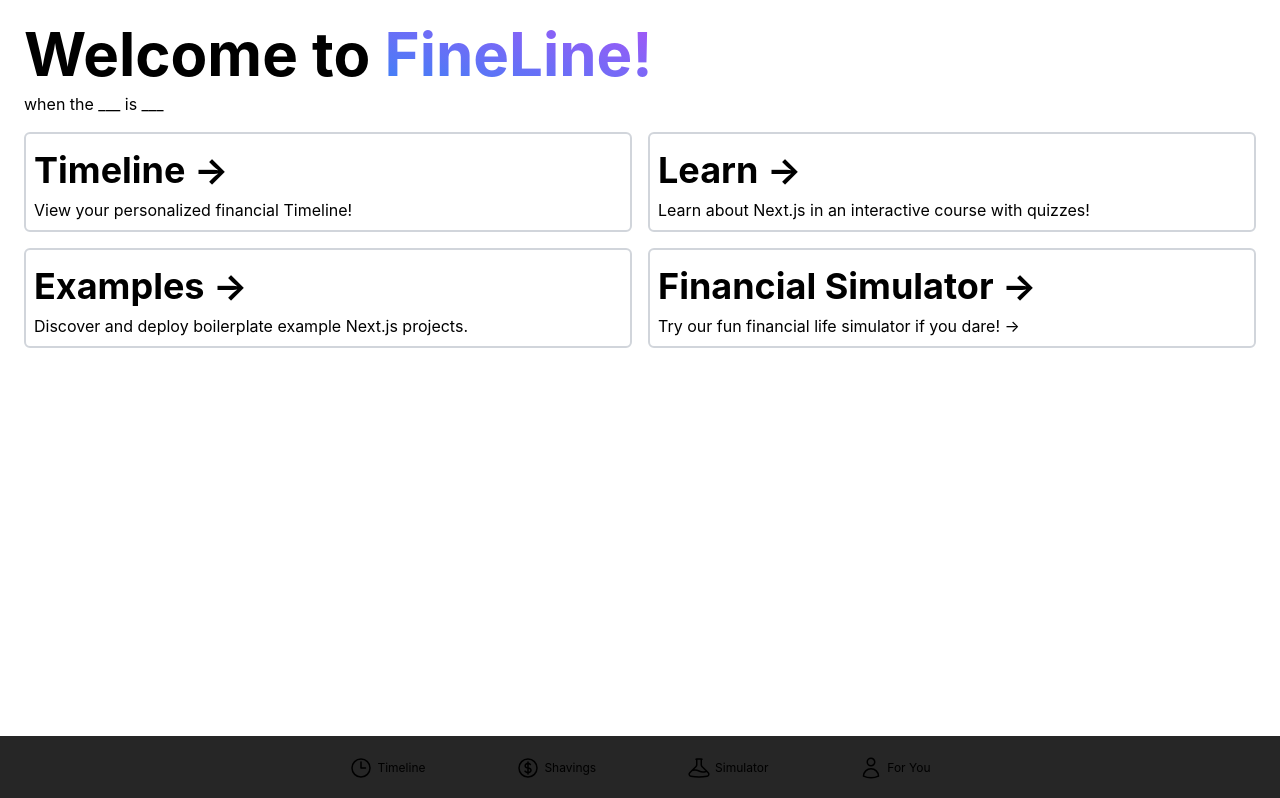
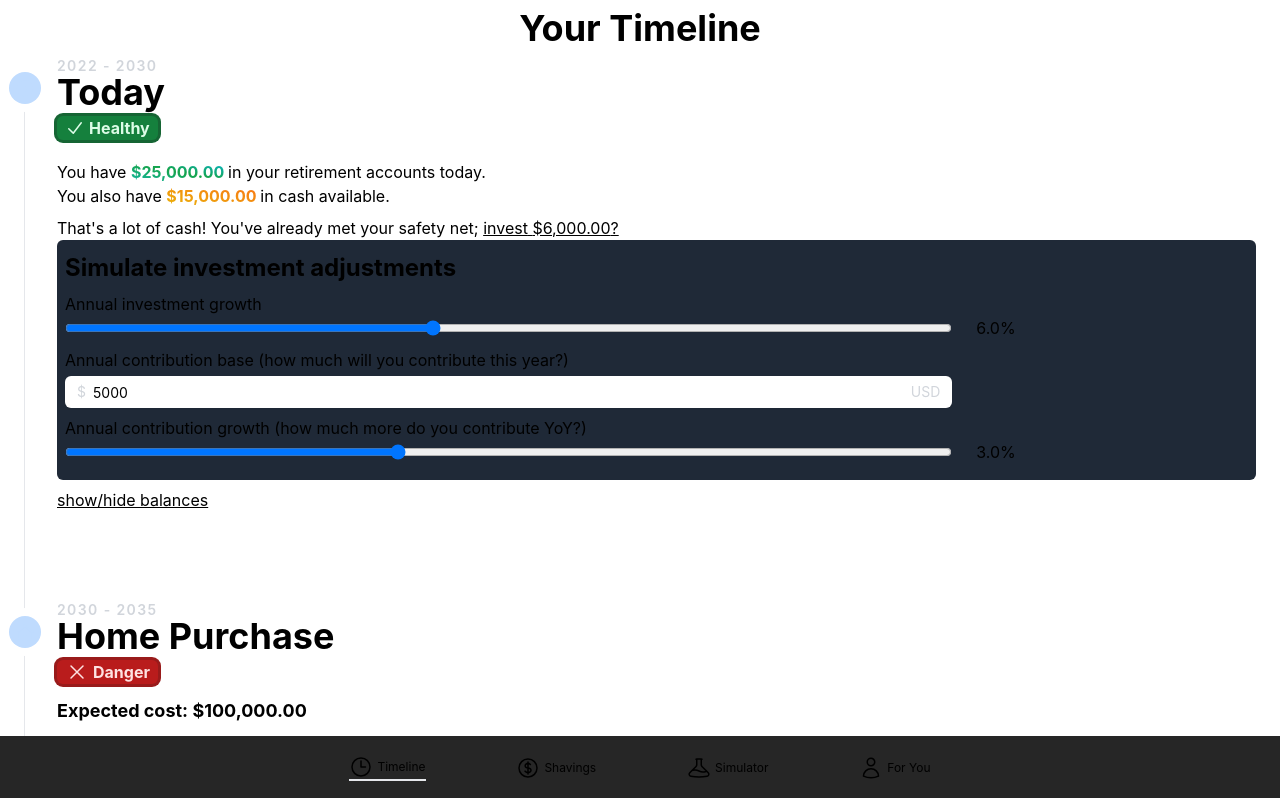
Before and after one commit to jacksonwelsh/hackdfw22, a Next.js app: page / in a window 1280 px wide. Shown: the top 798 px of the page. Built offline with nearby package versions, Linux system fonts and the light colour scheme.

Commit message:
changed home page

```diff
--- a/components/NavBar/index.tsx
+++ b/components/NavBar/index.tsx
@@ -1,14 +1,14 @@
 import Link from "next/link";
 import { useRouter } from "next/router";
-import { AnimateSharedLayout, motion } from 'framer-motion'
+import { AnimateSharedLayout, motion } from "framer-motion";
 
 const isActiveLink = (href: string, currentPathname: string): boolean => {
-  if (href === '/') {
-      return href === currentPathname
+  if (href === "/") {
+    return href === currentPathname;
   }
 
-  return currentPathname.startsWith(href)
-}
+  return currentPathname.startsWith(href);
+};
 
 interface RouteProps {
   route: string;
@@ -18,34 +18,86 @@ interface RouteProps {
 
 const ROUTES: RouteProps[] = [
   {
-    route: '/timeline',
-    label: 'Timeline',
-    icon: <svg xmlns="http://www.w3.org/2000/svg" fill="none" viewBox="0 0 24 24" strokeWidth={1.5} stroke="currentColor" className="w-6 h-6">
-    <path strokeLinecap="round" strokeLinejoin="round" d="M12 6v6h4.5m4.5 0a9 9 0 11-18 0 9 9 0 0118 0z" />
+    route: "/",
+    label: "Timeline",
+    icon: (
+      <svg
+        xmlns="http://www.w3.org/2000/svg"
+        fill="none"
+        viewBox="0 0 24 24"
+        strokeWidth={1.5}
+        stroke="currentColor"
+        className="w-6 h-6"
+      >
+        <path
+          strokeLinecap="round"
+          strokeLinejoin="round"
+          d="M12 6v6h4.5m4.5 0a9 9 0 11-18 0 9 9 0 0118 0z"
+        />
       </svg>
+    ),
   },
   {
-    route: '/shavings',
-    label: 'Shavings',
-    icon: <svg xmlns="http://www.w3.org/2000/svg" fill="none" viewBox="0 0 24 24" strokeWidth={1.5} stroke="currentColor" className="w-6 h-6">
-    <path strokeLinecap="round" strokeLinejoin="round" d="M12 6v12m-3-2.818l.879.659c1.171.879 3.07.879 4.242 0 1.172-.879 1.172-2.303 0-3.182C13.536 12.219 12.768 12 12 12c-.725 0-1.45-.22-2.003-.659-1.106-.879-1.106-2.303 0-3.182s2.9-.879 4.006 0l.415.33M21 12a9 9 0 11-18 0 9 9 0 0118 0z" />
+    route: "/shavings",
+    label: "Shavings",
+    icon: (
+      <svg
+        xmlns="http://www.w3.org/2000/svg"
+        fill="none"
+        viewBox="0 0 24 24"
+        strokeWidth={1.5}
+        stroke="currentColor"
+        className="w-6 h-6"
+      >
+        <path
+          strokeLinecap="round"
+          strokeLinejoin="round"
+          d="M12 6v12m-3-2.818l.879.659c1.171.879 3.07.879 4.242 0 1.172-.879 1.172-2.303 0-3.182C13.536 12.219 12.768 12 12 12c-.725 0-1.45-.22-2.003-.659-1.106-.879-1.106-2.303 0-3.182s2.9-.879 4.006 0l.415.33M21 12a9 9 0 11-18 0 9 9 0 0118 0z"
+        />
       </svg>
+    ),
   },
   {
-    route: '/simulator',
-    label: 'Simulator',
-    icon: <svg xmlns="http://www.w3.org/2000/svg" fill="none" viewBox="0 0 24 24" strokeWidth={1.5} stroke="currentColor" className="w-6 h-6">
-    <path strokeLinecap="round" strokeLinejoin="round" d="M9.75 3.104v5.714a2.25 2.25 0 01-.659 1.591L5 14.5M9.75 3.104c-.251.023-.501.05-.75.082m.75-.082a24.301 24.301 0 014.5 0m0 0v5.714c0 .597.237 1.17.659 1.591L19.8 15.3M14.25 3.104c.251.023.501.05.75.082M19.8 15.3l-1.57.393A9.065 9.065 0 0112 15a9.065 9.065 0 00-6.23-.693L5 14.5m14.8.8l1.402 1.402c1.232 1.232.65 3.318-1.067 3.611A48.309 48.309 0 0112 21c-2.773 0-5.491-.235-8.135-.687-1.718-.293-2.3-2.379-1.067-3.61L5 14.5" />
+    route: "/simulator",
+    label: "Simulator",
+    icon: (
+      <svg
+        xmlns="http://www.w3.org/2000/svg"
+        fill="none"
+        viewBox="0 0 24 24"
+        strokeWidth={1.5}
+        stroke="currentColor"
+        className="w-6 h-6"
+      >
+        <path
+          strokeLinecap="round"
+          strokeLinejoin="round"
+          d="M9.75 3.104v5.714a2.25 2.25 0 01-.659 1.591L5 14.5M9.75 3.104c-.251.023-.501.05-.75.082m.75-.082a24.301 24.301 0 014.5 0m0 0v5.714c0 .597.237 1.17.659 1.591L19.8 15.3M14.25 3.104c.251.023.501.05.75.082M19.8 15.3l-1.57.393A9.065 9.065 0 0112 15a9.065 9.065 0 00-6.23-.693L5 14.5m14.8.8l1.402 1.402c1.232 1.232.65 3.318-1.067 3.611A48.309 48.309 0 0112 21c-2.773 0-5.491-.235-8.135-.687-1.718-.293-2.3-2.379-1.067-3.61L5 14.5"
+        />
       </svg>
+    ),
   },
   {
-    route: '/foryou',
-    label: 'For You',
-    icon: <svg xmlns="http://www.w3.org/2000/svg" fill="none" viewBox="0 0 24 24" strokeWidth={1.5} stroke="currentColor" className="w-6 h-6">
-    <path strokeLinecap="round" strokeLinejoin="round" d="M15.75 6a3.75 3.75 0 11-7.5 0 3.75 3.75 0 017.5 0zM4.501 20.118a7.5 7.5 0 0114.998 0A17.933 17.933 0 0112 21.75c-2.676 0-5.216-.584-7.499-1.632z" />
+    route: "/foryou",
+    label: "For You",
+    icon: (
+      <svg
+        xmlns="http://www.w3.org/2000/svg"
+        fill="none"
+        viewBox="0 0 24 24"
+        strokeWidth={1.5}
+        stroke="currentColor"
+        className="w-6 h-6"
+      >
+        <path
+          strokeLinecap="round"
+          strokeLinejoin="round"
+          d="M15.75 6a3.75 3.75 0 11-7.5 0 3.75 3.75 0 017.5 0zM4.501 20.118a7.5 7.5 0 0114.998 0A17.933 17.933 0 0112 21.75c-2.676 0-5.216-.584-7.499-1.632z"
+        />
       </svg>
+    ),
   },
-]
+];
 
 type NavBarProps = {};
 
@@ -56,11 +108,14 @@ return (
     <AnimateSharedLayout>
       <nav className="fixed inset-x-0 bottom-0 h-16 p-4 bg-neutral-800">
         <div className="max-w-2xl mx-auto h-full flex justify-around items-center">
-      {ROUTES.map(({route, label, icon}) => {
+          {ROUTES.map(({ route, label, icon }) => {
             return (
               <Link key={label} href={route} scroll={false}>
                 <a className=" flex flex-col relative">
-              <span className="flex flex-col gap-1 items-center sm:flex-row">{icon}<span className="text-xs">{label}</span></span>
+                  <span className="flex flex-col gap-1 items-center sm:flex-row">
+                    {icon}
+                    <span className="text-xs">{label}</span>
+                  </span>
                   {isActiveLink(route, router.pathname) && (
                     <motion.div
                       layoutId="navigation-underline"
@@ -70,7 +125,7 @@ return (
                   )}
                 </a>
               </Link>
-        )
+            );
           })}
         </div>
       </nav>
--- a/pages/index.tsx
+++ b/pages/index.tsx
@@ -1,71 +1,304 @@
 import type { NextPage } from "next";
+import {
+  HomeIcon,
+  PaperAirplaneIcon,
+  BanknotesIcon,
+  ArrowRightCircleIcon,
+} from "@heroicons/react/24/solid";
 import Head from "next/head";
-import Image from "next/image";
-import Link from "next/link";
-import Card from "../components/Card";
+import Segment, { Status } from "../components/timeline/Segment";
+import Modal from "../components/Modal";
+import Tools, { FinanceState } from "../components/timeline/Tools";
+import { useEffect, useState } from "react";
+import FadeInFromTop from "../components/Animations/FadeInFromTop";
 
-const Home: NextPage = () => {
+type Goal = {
+  title: string;
+  cost: number;
+  goalYear: number;
+  type: "goal" | "retirement";
+  icon: React.ReactNode;
+  description?: string;
+};
+
+type Health = "ok" | "over" | "under";
+
+type CalculatedGoal = Goal & {
+  endAmt: number;
+  steps: Record<number, [number, number]>;
+};
+
+const Timeline: NextPage = () => {
+  const calculateGrowth = (
+    startAmt: number,
+    startYear: number,
+    endYear: number,
+    yoyGrowth: number,
+    annualContribution: number,
+    annualContributionIncrease = 0.03
+  ): [number, Record<number, [number, number]>] => {
+    const yearsElapsed = endYear - startYear;
+    let A = annualContribution;
+    let P = startAmt;
+
+    const M: Record<number, [number, number]> = {};
+    for (let i = 0; i < yearsElapsed; ++i) {
+      P += A;
+      P *= 1 + yoyGrowth;
+      A *= 1 + annualContributionIncrease;
+      M[startYear + i] = [P, A];
+      console.log({ M });
+    }
+
+    return [P, M];
+  };
+
+  const [growth, setGrowth] = useState(0.06);
+  const [annualInvestmentBase, setAnnualInvestmentBase] = useState(5_000);
+  const [annualContributionIncrease, setAnnualContributionIncrease] =
+    useState(0.03);
+
+  const [finances, setFinances] = useState<FinanceState>({
+    currInvestments: 25_000,
+    currCash: 15000,
+    growth,
+    annualInvestmentBase,
+    annualContributionIncrease,
+    year: 2022,
+    birthYear: 2000,
+    safetyNet: 6000,
+  });
+
+  const [goals, setGoals] = useState<Goal[]>([
+    {
+      title: "Home Purchase",
+      cost: 100_000,
+      goalYear: 2030,
+      type: "goal",
+      icon: <HomeIcon />,
+    },
+    {
+      title: "EuroTrip 2035",
+      cost: 5_000,
+      goalYear: 2035,
+      type: "goal",
+      icon: <PaperAirplaneIcon />,
+    },
+    {
+      title: "Home Upgrade",
+      cost: 200_000,
+      goalYear: 2045,
+      type: "goal",
+      icon: <HomeIcon />,
+    },
+    {
+      title: "Full Retirement",
+      cost: 4_000_000,
+      goalYear: 2067,
+      type: "retirement",
+      icon: <BanknotesIcon />,
+    },
+  ]);
+
+  const [calculated, setCalculated] = useState<CalculatedGoal[]>([]);
+
+  useEffect(() => {
+    console.log("bruh");
+    setCalculated([]);
+    const inner: CalculatedGoal[] = [];
+    for (let i = 0; i < goals.length; ++i) {
+      console.log(calculated);
+      console.log({ i });
+      const goal = goals[i];
+      const prevAmount =
+        i === 0
+          ? finances.currInvestments
+          : inner[i - 1].endAmt -
+            Math.min(inner[i - 1].endAmt, inner[i - 1].cost);
+      const startYear = i === 0 ? finances.year : inner[i - 1].goalYear;
+
+      const [endAmt, steps] = calculateGrowth(
+        prevAmount,
+        startYear,
+        goal.goalYear,
+        finances.growth,
+        finances.annualInvestmentBase,
+        finances.annualContributionIncrease
+      );
+
+      inner.push({ ...goal, endAmt, steps });
+      setCalculated((calculated) => [
+        ...calculated,
+        { ...goal, endAmt, steps },
+      ]);
+    }
+  }, [
+    goals,
+    growth,
+    annualContributionIncrease,
+    annualInvestmentBase,
+    finances.annualContributionIncrease,
+    finances.annualInvestmentBase,
+    finances.growth,
+  ]);
+  console.log({ calculated });
+
+  const formatter = Intl.NumberFormat("en-US", {
+    style: "currency",
+    currency: "USD",
+  });
+
+  const health: Health =
+    finances.currCash > finances.safetyNet &&
+    finances.currCash < finances.safetyNet * 1.75
+      ? "ok"
+      : finances.currCash > finances.safetyNet * 1.75
+      ? "over"
+      : "under";
+
+  const [modalOpen, setModalOpen] = useState(false);
+
+  const confirmInvestment = () => {
+    const amt = finances.currCash - finances.safetyNet * 1.5;
+    setFinances((finances) => ({
+      ...finances,
+      currCash: (finances.currCash -= amt),
+      currInvestments: (finances.currInvestments += amt),
+    }));
+    setModalOpen(false);
+  };
+
   return (
-    <div className="">
+    <>
       <Head>
-        <title>Create Next App</title>
-        <meta name="description" content="Generated by create next app" />
-        <link rel="icon" href="/favicon.ico" />
+        <title>Timeline</title>
       </Head>
+      <Modal
+        title={`Invest ${formatter.format(
+          finances.currCash - finances.safetyNet * 1.5
+        )}?`}
+        open={modalOpen}
+        setOpen={setModalOpen}
+        onConfirm={confirmInvestment}
+      >
+        {" "}
+      </Modal>
+      <main className="container mx-auto px-2 snap-y snap-mandatory">
+        <FadeInFromTop>
+          <h1 className="text-4xl font-bold mb-0 text-center">Your Timeline</h1>
+        </FadeInFromTop>
 
-      <main className="container mx-auto py-4 px-2">
-        <h1 className="font-bold text-6xl">
-          Welcome to{" "}
-          <a
-            href="/"
-            className="text-transparent bg-gradient-to-tr from-blue-500 to-purple-500 bg-clip-text"
+        <ol className="relative border-l border-gray-200 dark:border-gray-700 ml-4 sm:ml-0">
+          <Segment
+            status="ok"
+            title="Today"
+            year={new Date().getFullYear()}
+            yearUntil={calculated[0]?.goalYear}
+            icon={<ArrowRightCircleIcon />}
+            steps={calculated[0]?.steps}
           >
-            FineLine!
-          </a>
-        </h1>
+            <p>
+              You have{" "}
+              <span className="bg-gradient-to-tr from-teal-500 via-green-600 to-cyan-500 font-bold text-transparent bg-clip-text">
+                {formatter.format(finances.currInvestments)}{" "}
+              </span>
+              in your retirement accounts today.
+            </p>
+            <p>
+              You also have{" "}
+              <span
+                className={
+                  "bg-gradient-to-tr font-bold text-transparent bg-clip-text " +
+                  (health === "ok"
+                    ? "from-teal-500 via-green-600 to-cyan-500"
+                    : health === "over"
+                    ? "from-yellow-500 to-orange-500"
+                    : "from-red-500 to-pink-500")
+                }
+              >
+                {formatter.format(finances.currCash)}{" "}
+              </span>
+              in cash available.
+            </p>
+            <p className="mt-2">
+              {health === "ok" && "Nice! You've met your safety net goal."}
+              {health === "over" && (
+                <>
+                  That's a lot of cash! You've already met your safety net;{" "}
+                  <button
+                    className="underline"
+                    onClick={() => setModalOpen(true)}
+                  >
+                    invest{" "}
+                    {formatter.format(
+                      finances.currCash - finances.safetyNet * 1.5
+                    )}
+                    ?
+                  </button>
+                </>
+              )}
+              {health === "under" &&
+                "Looks like you still have some work to go to get your safety net built."}
+            </p>
+            <Tools {...finances} setFinances={setFinances} />
+          </Segment>
+          {calculated.map(
+            ({ title, goalYear, cost, type, icon, endAmt, steps }, idx) => {
+              const health: Status =
+                cost > endAmt ? "danger" : cost * 1.15 > endAmt ? "warn" : "ok";
 
-        <p className="">when the ___ is ___</p>
-
-        <div className="grid grid-cols-2 gap-4 my-4">
-          <Link href={"/timeline"}>
-            <a>
-            <Card>
-              <h2>Timeline &rarr;</h2>
-              <p>View your personalized financial Timeline!</p>
-              </Card>
-            </a>
-          </Link>
-
-          <a href="https://nextjs.org/learn" className="">
-            <Card>
-              <h2>Learn &rarr;</h2>
-              <p>Learn about Next.js in an interactive course with quizzes!</p>
-            </Card>
-          </a>
-
-          <a
-            href="https://github.com/vercel/next.js/tree/canary/examples"
-            className=""
-          >
-            <Card>
-              <h2>Examples &rarr;</h2>
-              <p>Discover and deploy boilerplate example Next.js projects.</p>
-            </Card>
-          </a>
-
-          <Link href={"/simulator"}>
-            <a>
-              <Card>
-                <h2>Financial Simulator &rarr;</h2>
-                <p>
-                  Try our fun financial life simulator if you dare! &rarr;
-                </p>
-            </Card></a>
-          </Link>
-        </div>
+              return (
+                <Segment
+                  status={health}
+                  title={title}
+                  year={goalYear}
+                  yearUntil={
+                    idx < calculated.length - 1
+                      ? calculated[idx + 1].goalYear
+                      : goalYear + 20
+                  }
+                  icon={icon}
+                  key={idx}
+                  steps={
+                    idx !== calculated.length - 1
+                      ? calculated[idx + 1].steps
+                      : undefined
+                  }
+                  cost={formatter.format(cost)}
+                >
+                  If you keep contributing at this rate, we expect you'll have
+                  about {formatter.format(endAmt)} invested when you hit this
+                  milestone.
+                  {health === "danger" && (
+                    <p className="text-red-500 font-bold">
+                      This will not fund your milestone.{" "}
+                      <button
+                        className="underline"
+                        onClick={() =>
+                          setGoals([
+                            ...goals.slice(0, idx),
+                            ...goals.slice(idx + 1),
+                          ])
+                        }
+                      >
+                        Skip this milestone?
+                      </button>
+                    </p>
+                  )}
+                  {health === "warn" && (
+                    <p className="text-orange-500 font-bold">
+                      This should fund your milestone, but we recommend
+                      increasing your investments to make sure you'll meet it.
+                    </p>
+                  )}
+                </Segment>
+              );
+            }
+          )}
+        </ol>
       </main>
-    </div>
+    </>
   );
 };
 
-export default Home;
+export default Timeline;
--- a/pages/shavings.tsx
+++ b/pages/shavings.tsx
@@ -50,6 +50,7 @@ const Shavings: NextPage<ShavingsProps> = ({ cards, shavings, retirement }) => {
       <div className="grid grid-cols-1 gap-4 my-4 px-10">
         <Card className="bg-neutral-800 border-none" key={uuidv4()}>
           <div className="grid grid-col-1 gap-4 my-4 px-12 break-words sm:grid-col-2 ">
+            <h6>This Month</h6>
             <h2>Total Shavings: ${shavings.toFixed(2)}</h2>
             <h2>Retirement Dollars: ${retirement.toFixed(2)}</h2>
           </div>
```
Lines whose indentation alone changed are shown as unchanged.
